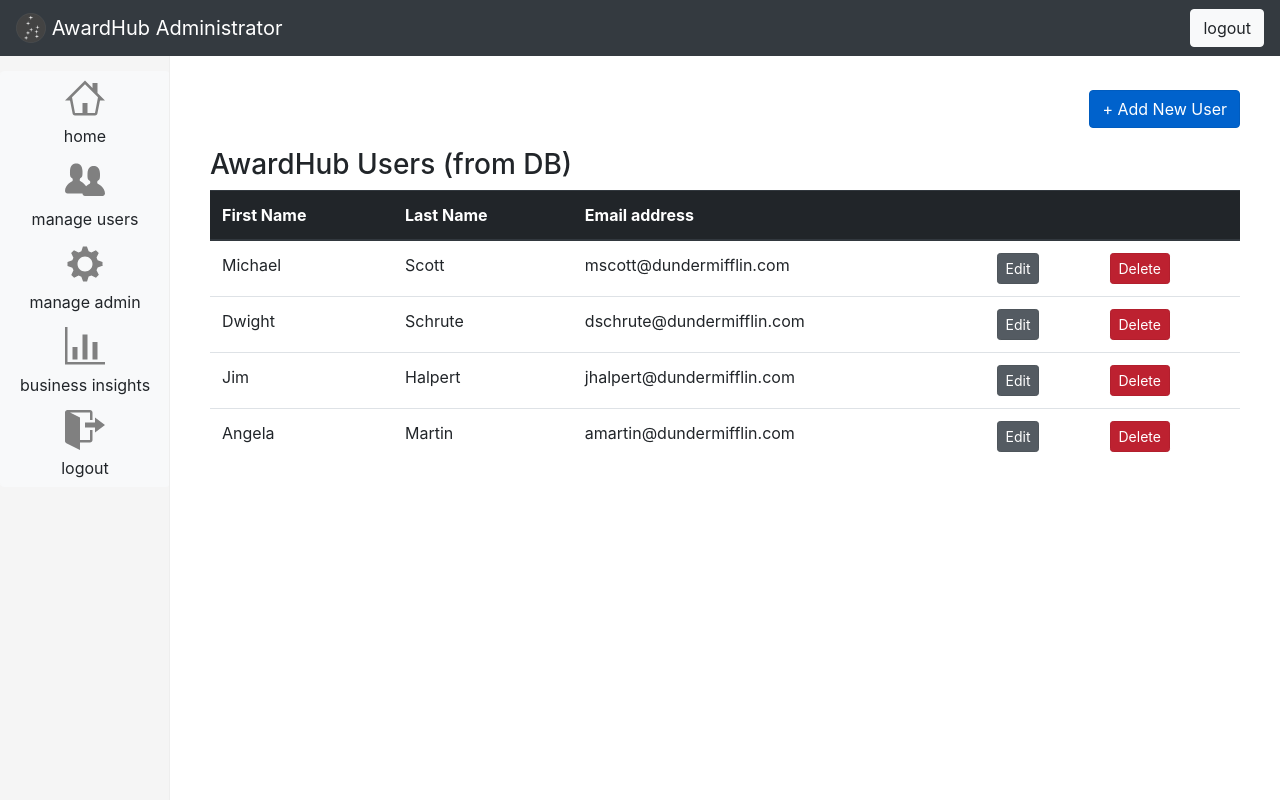
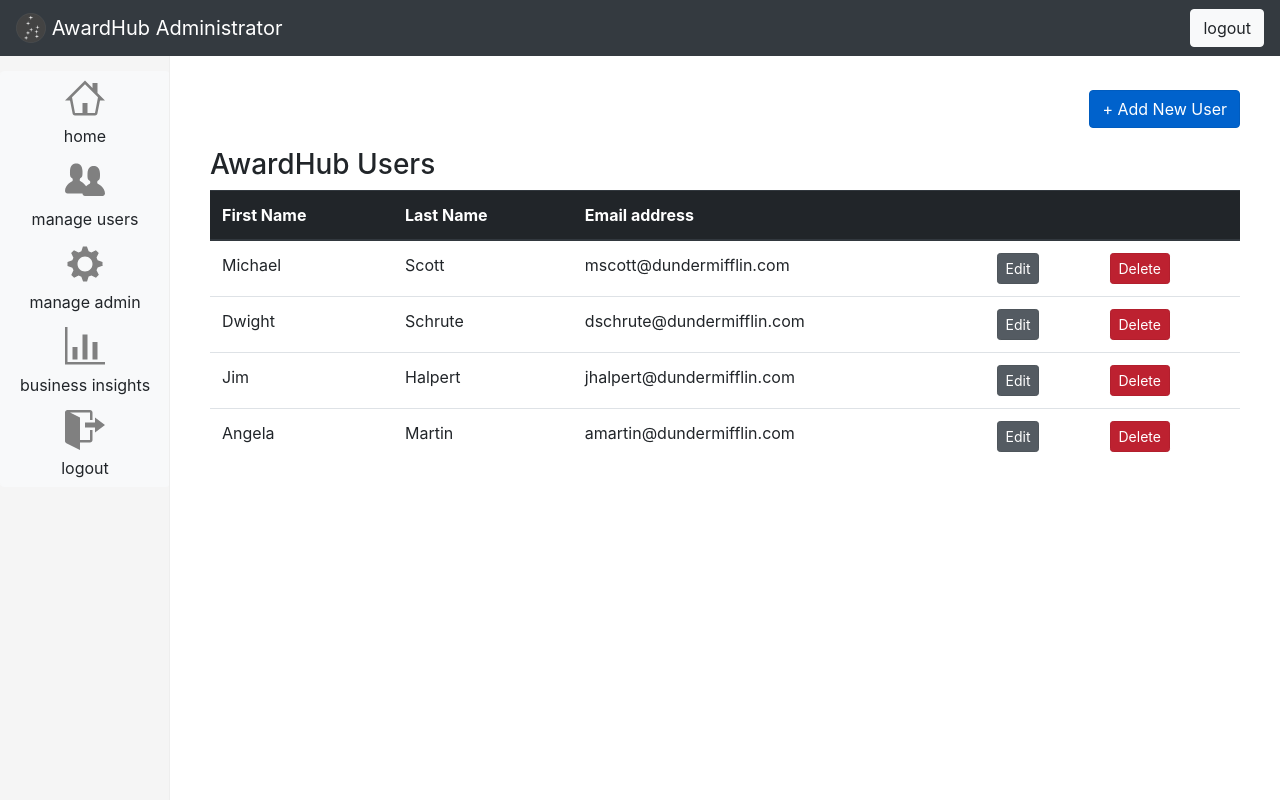
Before and after one commit to fyet/CS-467-S2018, a PHP site: page /manage-users.php in a window 1280 px wide. Run offline with PHP 8.4, Linux system fonts and the light colour scheme; data comes from the database, SQL or seed files in the repository; data that the repository does not hold is empty; some libraries are stand-ins or nearby versions.

Commit message:
Updated title of table.

```diff
--- a/public_html/manage-users.php
+++ b/public_html/manage-users.php
@@ -45,7 +45,7 @@
         <!-- database-generated users table -->
         <div class="row">
           <div class="col-xl">
-            <p class="h3">AwardHub Users (from DB)</p>
+            <p class="h3">AwardHub Users</p>
             <div class="table-responsive">
               <table class="table table-hover">
                 <thead class="thead-dark">
```
